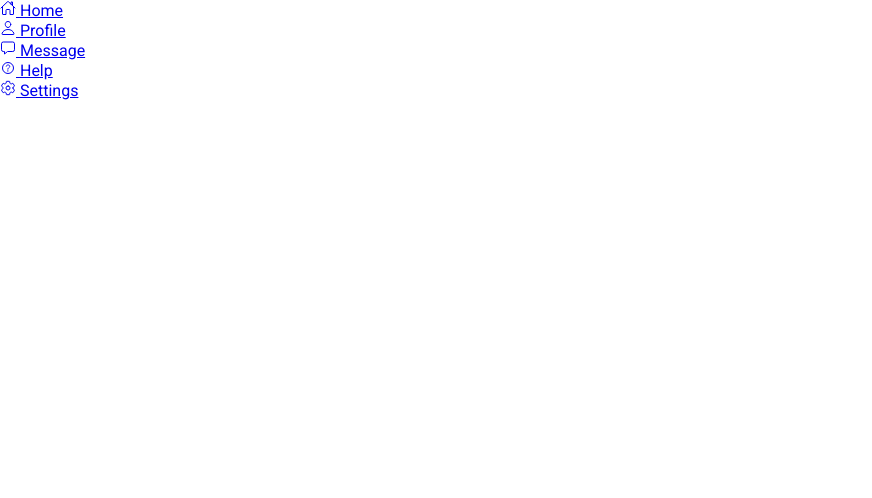
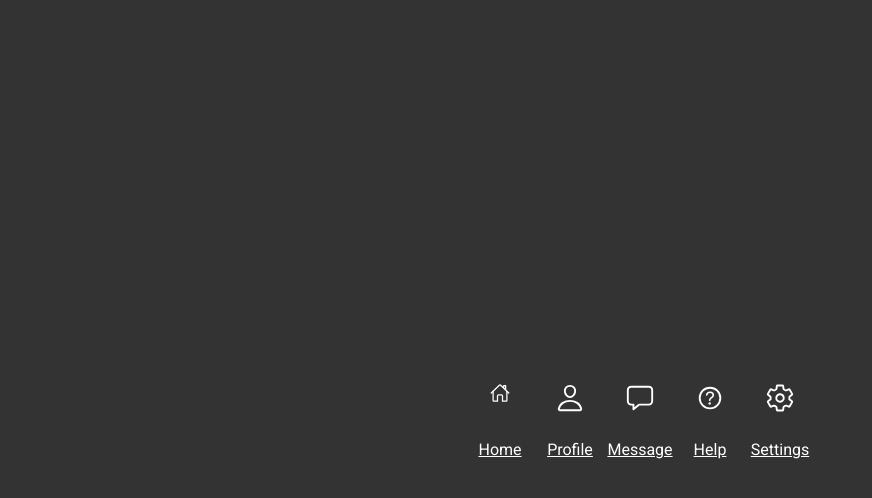
Before and after one commit to CJR85/css-icon-hover, a plain HTML site: page index.html in a window 1280 px wide. Shown: the whole page, without its empty margins (0-872 px from the left). Drawn offline with nearby package versions, Linux system fonts and the light colour scheme.

Commit message:
Style navigation class and contents, add and style active class on li

```diff
--- a/index.html
+++ b/index.html
@@ -10,7 +10,7 @@
   <body>
     <div class="navigation">
       <ul>
-        <li class="list">
+        <li class="list active">
           <a href="#">
             <span class="icon"><ion-icon name="home-outline"></ion-icon></span>
             <span class="text">Home</span>
--- a/style.css
+++ b/style.css
@@ -1,4 +1,4 @@
-@import url('https://fonts.googleapis.com/css2?family=Roboto&display=swap');
+@import url('https://fonts.googleapis.com/css2?family=Roboto:wght@300;400;500;700&display=swap');
 
 * {
   margin: 0;
@@ -6,3 +6,50 @@
   box-sizing: border-box;
   font-family: 'Roboto', sans-serif;
 }
+
+body {
+  display: flex;
+  justify-content: center;
+  align-items: center;
+  min-height: 100vh;
+  background: #333;
+}
+
+.navigation {
+  position: relative;
+  width: 350px;
+  height: 70px;
+}
+
+.navigation ul {
+  display: flex;
+}
+
+.navigation ul li {
+  position: relative;
+  list-style: none;
+  width: 70px;
+  height: 70px;
+}
+
+.navigation ul li a {
+  position: relative;
+  display: flex;
+  justify-content: center;
+  align-items: center;
+  flex-direction: column;
+  color: #fff;
+  text-align: center;
+}
+
+.navigation ul li a .icon {
+  position: relative;
+  line-height: 75px;
+  transition: 0.5s;
+  font-size: 30px;
+}
+
+.navigation ul li.active a .icon {
+  font-size: 20px;
+  transform: translateY(-6px);
+}
```
